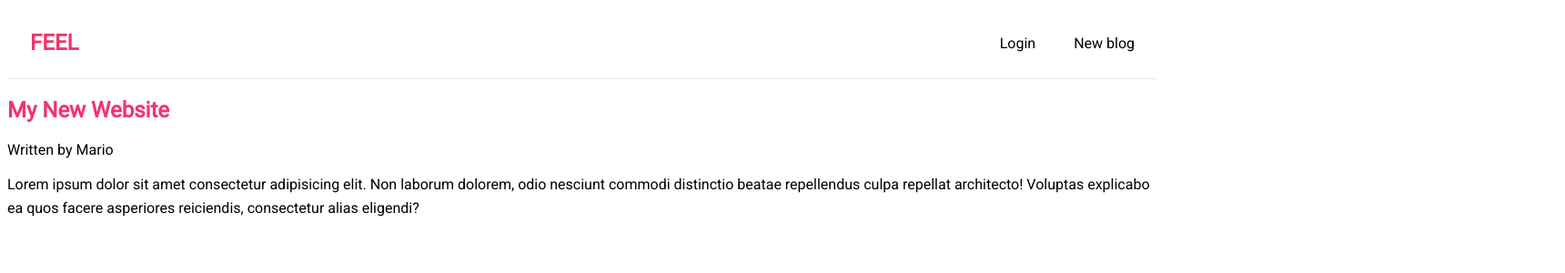
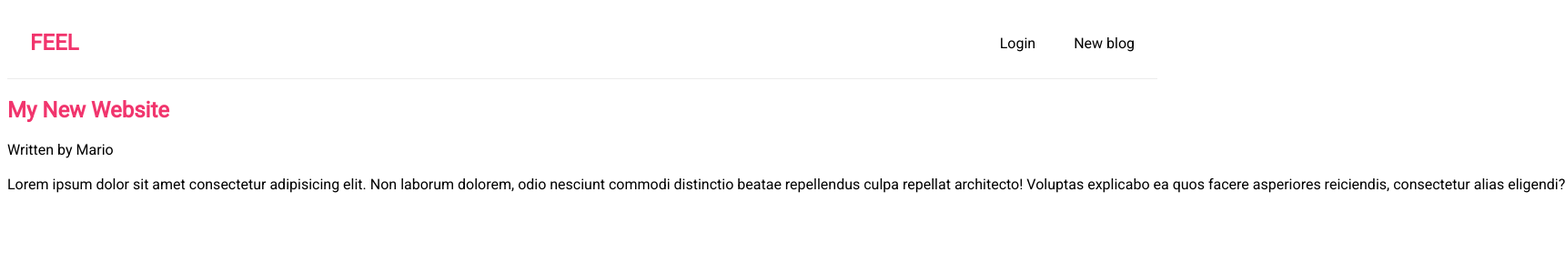
Before and after one commit to Barry-san/react-blog, a React app: page /blog/1 in a window 1280 px wide. Shown: the top 300 px of the page at 91% size, 1720 px wide, since content can reach past the window. Built offline with nearby package versions, Linux system fonts and the light colour scheme; data requests are answered from the project's data file; the HTML template or start-up script is replaced by a standard one.

Commit message:
chaged how blog content is displayed

```diff
--- a/src/components/BlogDetails.js
+++ b/src/components/BlogDetails.js
@@ -16,7 +16,7 @@ const BlogDetails = () => {
       {data && (
         <div className="blog-content">
           {" "}
-          <p>{data.content}</p>
+          <pre>{data.content}</pre>
         </div>
       )}
     </div>
```
